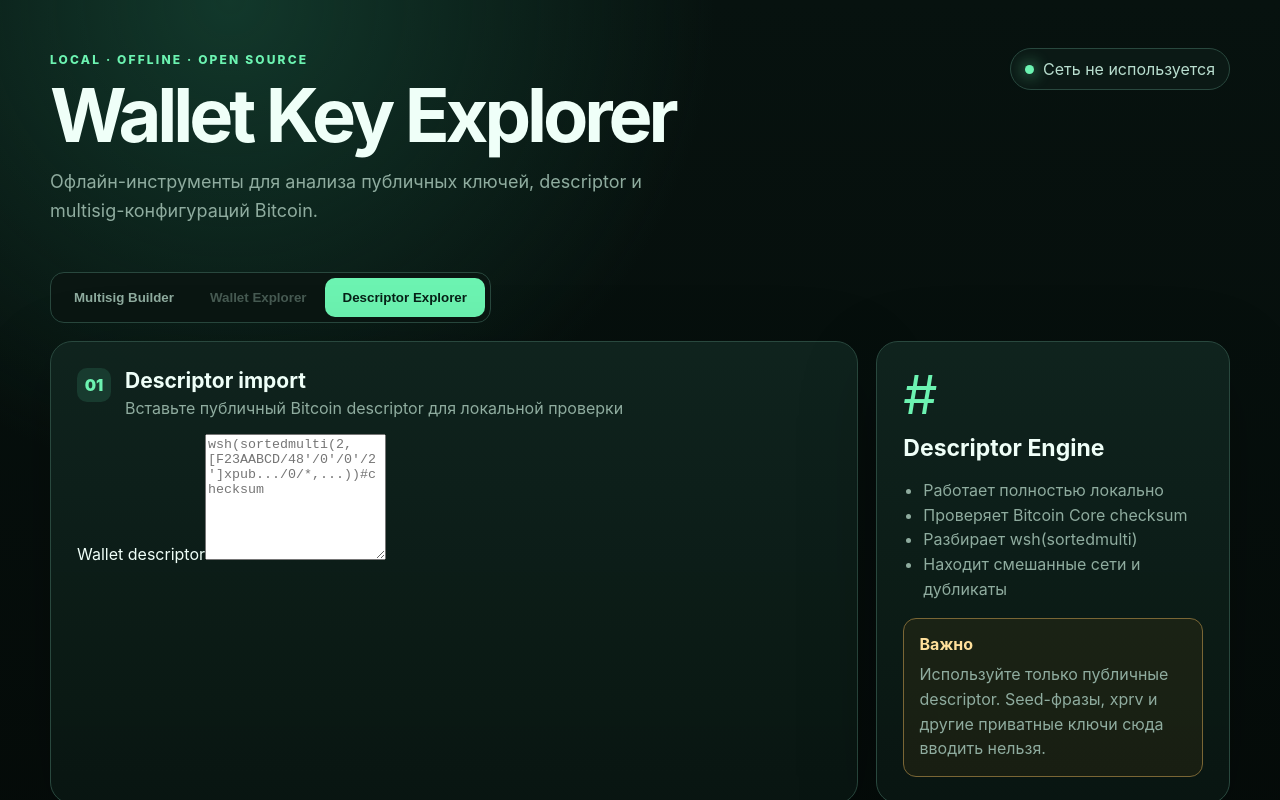
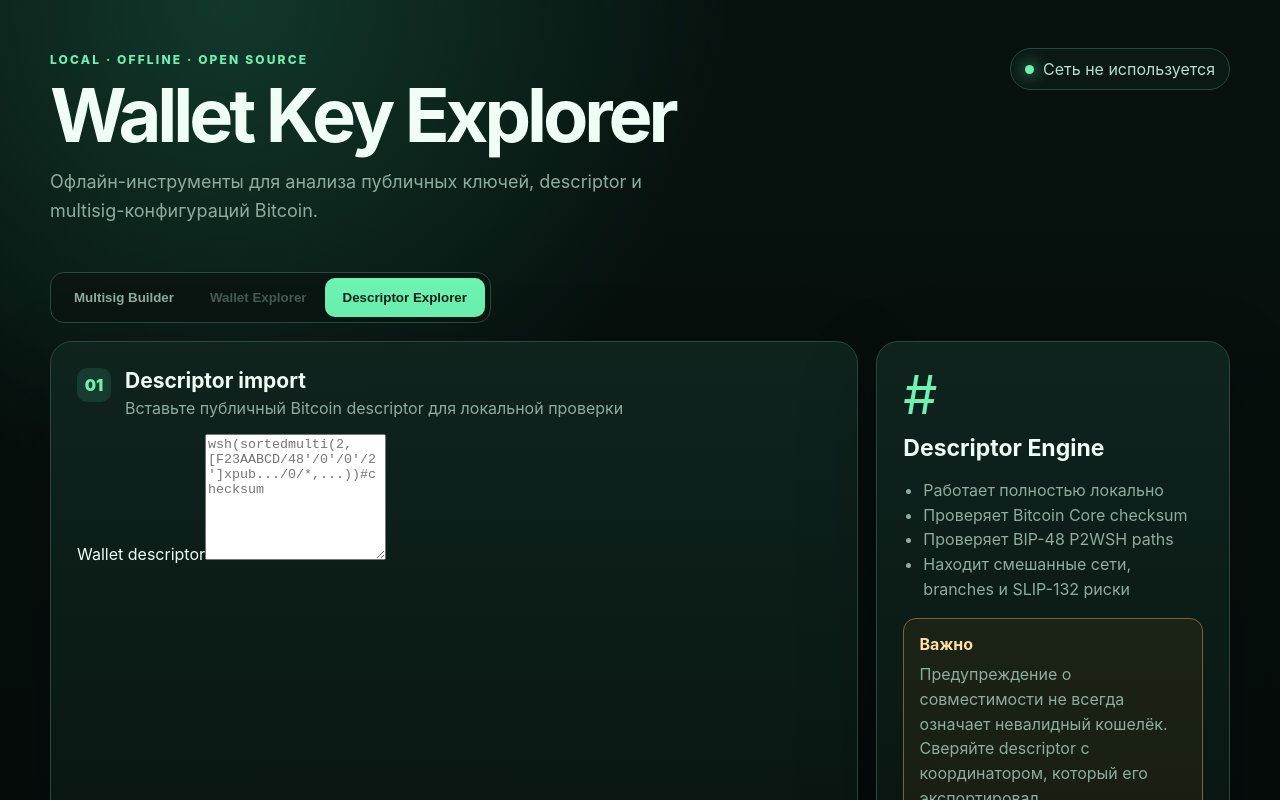
Before and after one commit to vanitoo/Wallet-Key-Explorer, a Next.js app: page / in a window 1280 px wide. Both pictures are taken after a click on the button "Descriptor Explorer". Shown: the top 800 px of the page. Built offline with nearby package versions, Linux system fonts and the light colour scheme.

Commit message:
feat: show descriptor compatibility diagnostics

```diff
--- a/src/modules/descriptor/components/descriptor-explorer.tsx
+++ b/src/modules/descriptor/components/descriptor-explorer.tsx
@@ -31,7 +31,7 @@
 
         {result.parsed && (
           <>
-            <div className="section-title settings-title"><span>02</span><div><h2>Разбор descriptor</h2><p>Структура, сеть, порог и ключи</p></div></div>
+            <div className="section-title settings-title"><span>02</span><div><h2>Разбор descriptor</h2><p>Структура, сеть, порог, ключи и совместимость</p></div></div>
             <div className="algorithm-metrics">
               <div><span>Script</span><strong>{result.parsed.scriptType}</strong></div>
               <div><span>Policy</span><strong>{result.parsed.threshold} из {result.parsed.total}</strong></div>
@@ -44,12 +44,15 @@
               <p>Рассчитанный checksum: <code>{result.parsed.calculatedChecksum}</code></p>
             </div>
 
-            {result.parsed.warnings.length > 0 && <div className="status"><strong>Health Check</strong><ul>{result.parsed.warnings.map((warning) => <li key={warning}>{warning}</li>)}</ul></div>}
+            {result.parsed.warnings.length > 0
+              ? <div className="status"><strong>Health Check</strong><ul>{result.parsed.warnings.map((warning) => <li key={warning}>{warning}</li>)}</ul></div>
+              : <div className="status"><strong>Health Check пройден.</strong><p>Явных проблем совместимости не обнаружено.</p></div>}
 
             <div className="signer-list">
               {result.parsed.keys.map((key, index) => (
                 <article className="signer-card" key={`${key.fingerprint}-${index}`}>
                   <div className="signer-heading"><strong>Signer {index + 1}</strong><span>{key.fingerprint}</span></div>
+                  <small>Key type: {key.prefix || "unknown"} · {key.compatibility === "recommended" ? "рекомендован для P2WSH" : key.compatibility === "warning" ? "требует проверки совместимости" : "неизвестный тип"}</small>
                   <small>Origin path: {key.path}</small>
                   <small>Branch: {key.branch}</small>
                   <pre>{key.xpub}</pre>
@@ -66,8 +69,8 @@
 
       <aside className="panel algorithm-panel">
         <div className="algorithm-symbol">#</div><h3>Descriptor Engine</h3>
-        <ul className="check-list"><li>Работает полностью локально</li><li>Проверяет Bitcoin Core checksum</li><li>Разбирает wsh(sortedmulti)</li><li>Находит смешанные сети и дубликаты</li></ul>
-        <div className="multisig-warning"><strong>Важно</strong><p>Используйте только публичные descriptor. Seed-фразы, xprv и другие приватные ключи сюда вводить нельзя.</p></div>
+        <ul className="check-list"><li>Работает полностью локально</li><li>Проверяет Bitcoin Core checksum</li><li>Проверяет BIP-48 P2WSH paths</li><li>Находит смешанные сети, branches и SLIP-132 риски</li></ul>
+        <div className="multisig-warning"><strong>Важно</strong><p>Предупреждение о совместимости не всегда означает невалидный кошелёк. Сверяйте descriptor с координатором, который его экспортировал.</p></div>
       </aside>
     </section>
   );
```
